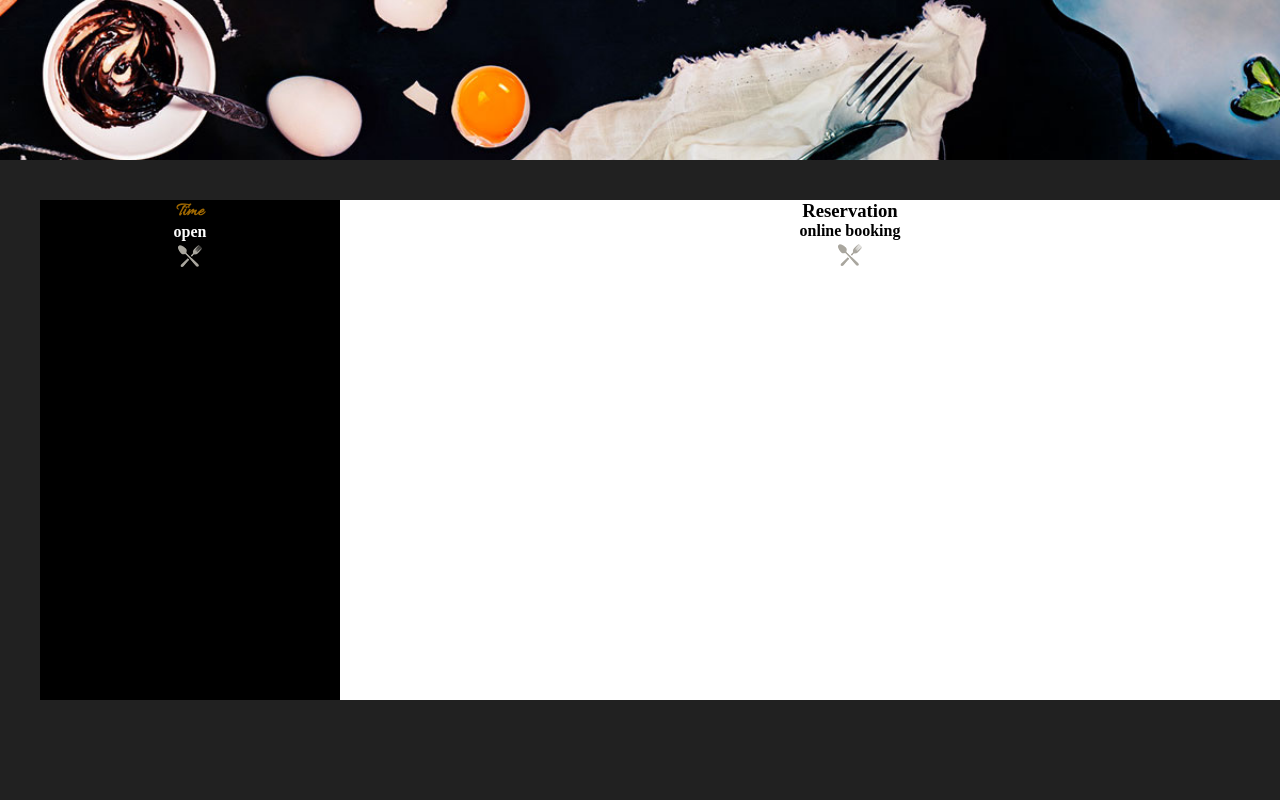
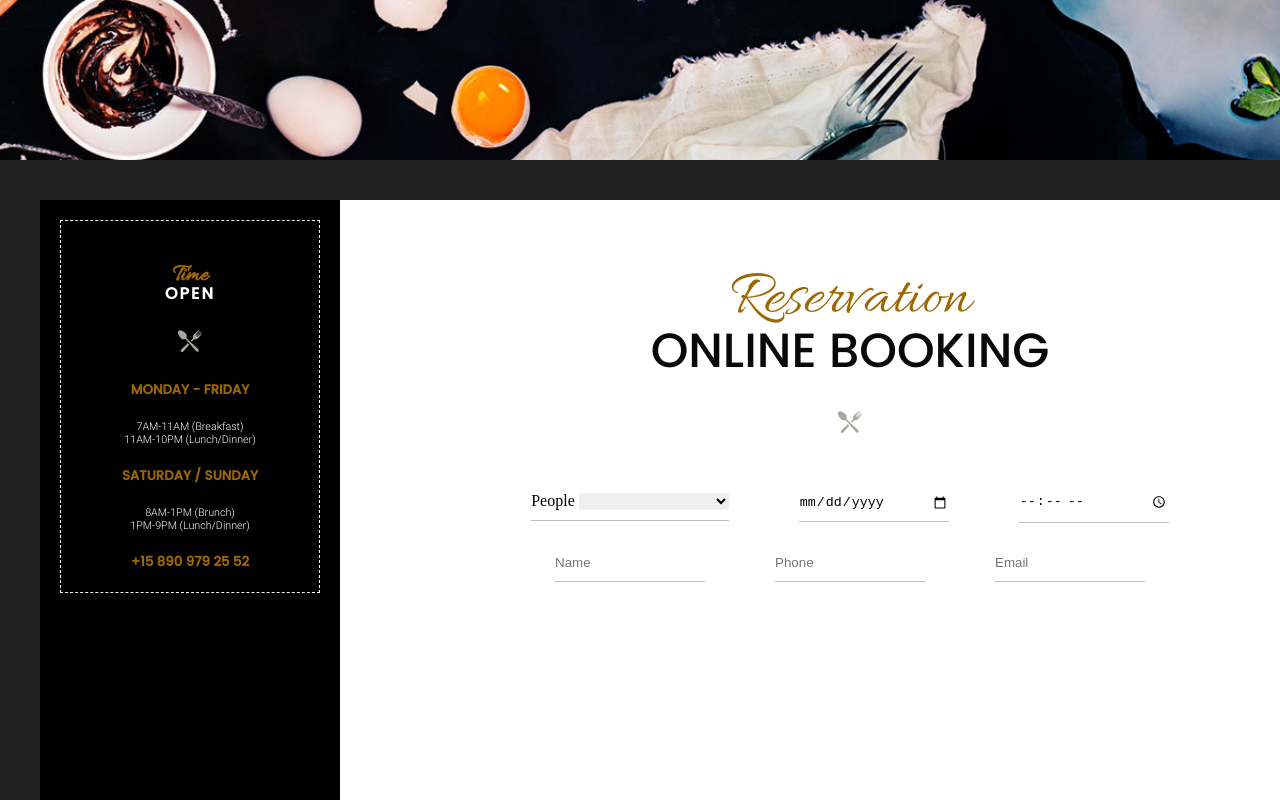
Before and after one commit to opequenocodificador/LE-RESTO, a plain HTML site: page index.html in a window 1280 px wide. Shown: the part 2348-3148 px from the top of the page. Before the commit the page ends 3048 px from the top, so only its background shows below. Drawn offline with Linux system fonts and the light colour scheme.

Commit message:
v2 pour la partie reservation sauvegarde de secour test grid pour la partie réservation

```diff
--- a/assets/styles/layout/_reservation.scss
+++ b/assets/styles/layout/_reservation.scss
@@ -1,34 +1,135 @@
-.reservation{
+.reservation {
   max-width: 1200px;
   margin: 0 auto;
-    height: 500px;
+  height: 600px;
   margin-top: 40px;
   background: rgb(33, 33, 33);
   display: grid;
   justify-items: stretch;
   grid-template-columns: 25% 85%;
 
-
-
-.open{
+  .open {
     background: black;
     display: block;
     align-items: center;
     text-align: center;
-    h3{
+
+    h3 {
       color: $color3;
       font-family: "font-1";
+      font-size: 1.5rem;
+      margin-top: 40px;
     }
-    h4{
+
+    h4 {
       color: $color1;
+      font-family: "font-2";
+      text-transform: uppercase;
+      letter-spacing: 2px;
+      margin-top: -10px;
+      text-align: center;
+    }
 
+    .img {
+      margin-top: 20px;
+    }
+
+    h5 {
+      color: $color3;
+      font-family: "font-2";
+      text-transform: uppercase;
+      margin-top: 20px;
+      margin-bottom: 20px;
+    }
+
+    h6 {
+      color: $color1;
+      font-family: "font-3";
+      font-weight: 100;
     }
   }
 
-.online-booking{
+  .open-container {
+    border: 1px solid $color2;
+    border-style: dashed;
+    margin: 20px 20px 20px 20px;
+  }
+
+  .online-booking {
     background: white;
     display: block;
     align-items: center;
     text-align: center;
+
+    h3 {
+      color: $color3;
+      font-family: "font-1";
+      font-size: 4rem;
+      font-weight: 100;
+      margin-top: 60px;
+    }
+
+    h4 {
+      color: $color4;
+      font-family: "font-2";
+      font-size: 3rem;
+      text-transform: uppercase;
+      font-weight: 100;
+      margin-top: -25px;
     }
   }
+
+  .img {
+    margin-top: 20px;
+  }
+
+  /*******************FORM**********************************/
+
+  .form-container{
+    /*display: grid;
+    grid-template-columns: 1fr 1fr 1fr;
+    grid-template-rows: 1fr 1fr;*/
+
+  }
+  .form-up {
+    display: flex;
+    justify-content: center;
+    align-items: center;
+    gap: 70px;
+    margin-top: 50px;
+
+    select{
+        width: 150px;
+        border: none;
+
+    }
+
+    input{
+        width: 150px;
+        border: none;
+    }
+  }
+
+ .form{
+    border-bottom: 1px solid rgba(95, 95, 95, 0.402);
+    padding-bottom: 10px;
+ }
+
+ .form-down {
+    display: flex;
+    justify-content: center;
+    align-items: center;
+    gap: 70px;
+    margin-top: 30px;
+
+    input{
+        width: 150px;
+        border: none;
+    }
+  }
+
+ .form{
+    border-bottom: 1px solid rgba(95, 95, 95, 0.402);
+    padding-bottom: 10px;
+ }
+}
--- a/index.html
+++ b/index.html
@@ -176,12 +176,15 @@
 
     <section class="reservation">
       <div class="open">
+        <div class="open-container">
           <h3>Time</h3>
           <h4>open</h4>
+          <div class="img">
             <img
               src="/assets/img/ic-plate.png"
               alt="image fourchette et cuillère"
             />
+          </div>
           <h5>monday - friday</h5>
           <h6>7AM-11AM (Breakfast)</h6>
           <h6>11AM-10PM (Lunch/Dinner)</h6>
@@ -190,14 +193,58 @@
           <h6>1PM-9PM (Lunch/Dinner)</h6>
           <h5>+15 890 979 25 52</h5>
         </div>
+      </div>
+
       <div class="online-booking">
         <h3>Reservation</h3>
         <h4>online booking</h4>
+        <div class="img">
           <img
             src="/assets/img/ic-plate.png"
             alt="image fourchette et cuillère"
           />
         </div>
+
+        <div class="form-container">
+          <div class="form-up">
+            <div class="form">
+              <label for="People">People</label>
+              <select id="People">
+                <option value="hidden"></option>
+                <option value="1">1</option>
+                <option value="2">2</option>
+                <option value="3">3</option>
+                <option value="4">4</option>
+                <option value="5">5</option>
+                <option value="6">6</option>
+                <option value="7">7</option>
+                <option value="8">8</option>
+                <option value="9">9</option>
+                <option value="10">10</option>
+                <option value="11">11</option>
+              </select>
+            </div>
+            <div class="form">
+              <input type="date" />
+            </div>
+            <div class="form">
+              <input type="time" />
+            </div>
+          </div>
+
+          <div class="form-down">
+            <div class="form">
+              <input type="text" id="name" placeholder="Name" />
+            </div>
+            <div class="form">
+              <input type="text" id="phone" placeholder="Phone" />
+            </div>
+            <div class="form">
+              <input type="text" id="email" placeholder="Email" />
+            </div>
+          </div>
+        </div>
+      </div>
     </section>
   </body>
 </html>
```
Also changed, not shown: assets/styles/index.css, 1 other file. Lines whose indentation alone changed are shown as unchanged.
